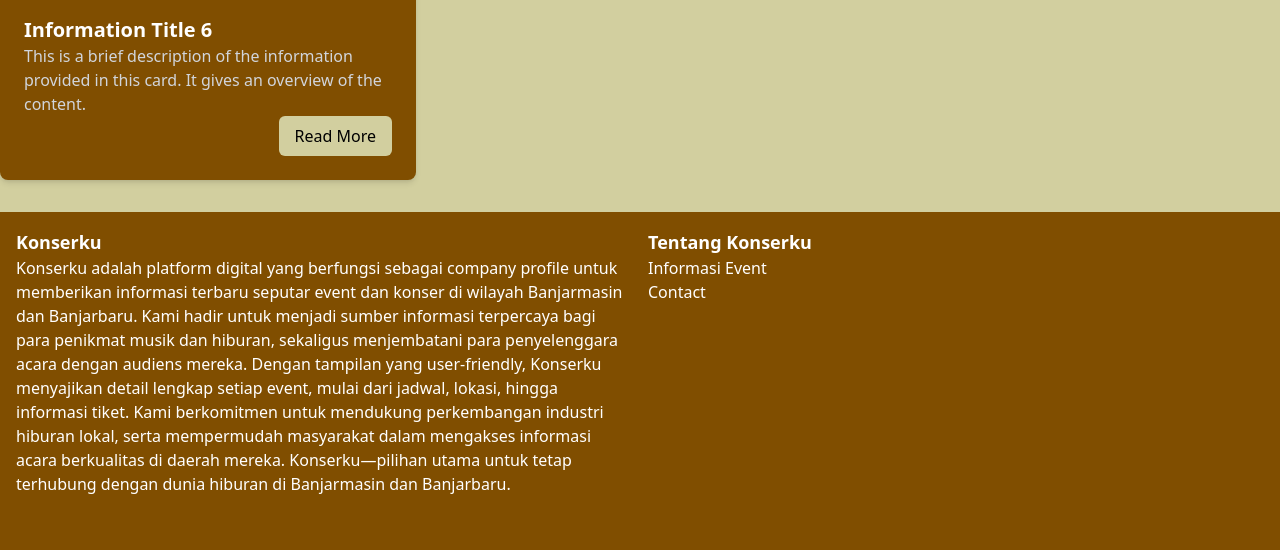
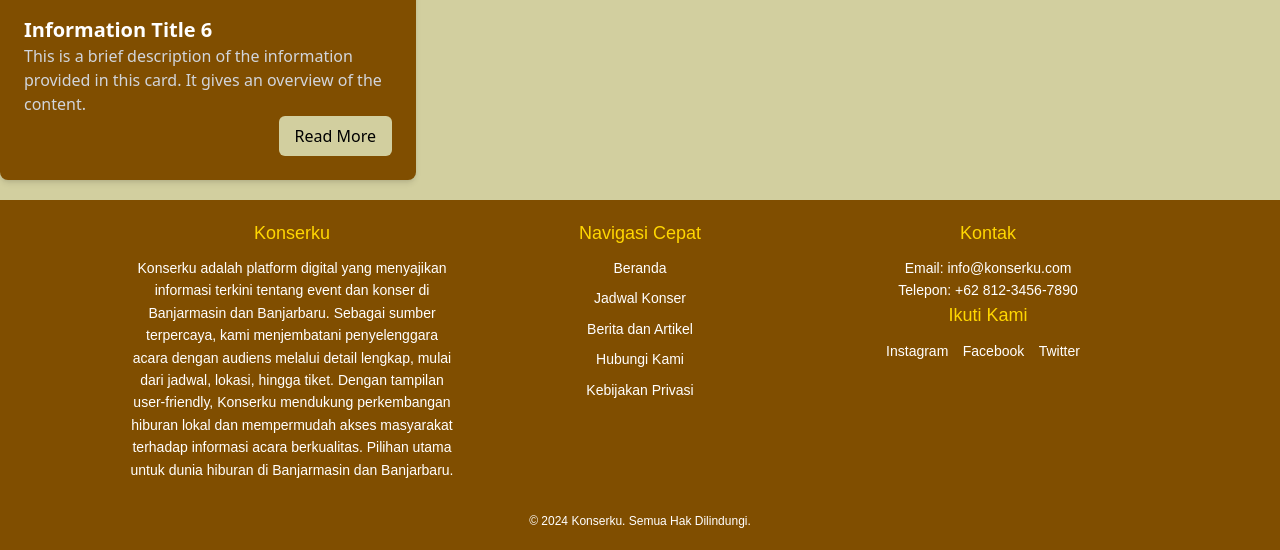
Before and after one commit to stfth04/konserku, a PHP site: page / in a window 1280 px wide. Shown: the part 756-1306 px from the top of the page. Before the commit the page ends 1250 px from the top, so only its background shows below. Run offline with PHP 8.4, Linux system fonts and the light colour scheme; some libraries are stand-ins or nearby versions.

Commit message:
index.php

```diff
--- a/index.php
+++ b/index.php
@@ -9,6 +9,7 @@
   <script src="https://cdn.tailwindcss.com"></script>
   <link href="https://cdnjs.cloudflare.com/ajax/libs/font-awesome/5.15.3/css/all.min.css" rel="stylesheet" />
   <link href="https://fonts.googleapis.com/css2?family=Roboto:wght@400;700&amp;display=swap" rel="stylesheet" />
+  <link rel="stylesheet" href="style.css" />
 </head>
 <body class="font-roboto bg-[#D2CF9F]">
 <nav class="bg-[#804E00] p-4 h-20 flex justify-between items-center">
@@ -52,13 +53,13 @@
         <img alt="Informative image with a detailed description of the content" class="w-full h-48 object-cover"
           height="192" src="jusi.png" width="100%" />
         <div class="p-6">
-          <h2 class="text-xl font-bold text-white">
+          <h2 class="text-xl font-bold text-[#FFD700]">
             Konser Juicy Luicy<!--Information Title 1-->
           </h2>
-          <p class="text-gray-300 fas fa-calendar-alt">
+          <p class="text-white fas fa-calendar-alt">
             22 Februari 2025
           </p> <br>
-          <p class="text-gray-300 fas fa-map-marker-alt">
+          <p class="text-white fas fa-map-marker-alt">
             Banjarmasin, Gedung Sultan Suriansyah
           </p> <br>
           <div class="flex justify-end">
@@ -127,32 +128,49 @@
       </div>
     </div>
   </div>
-  <footer class="bg-[#804E00] text-white mt-8 p-4">
-    <div class="container mx-auto grid grid-cols-1 sm:grid-cols-2 gap-4">
-      <div>
-        <h3 class="text-lg font-bold">Konserku</h3>
-        <ul>
-          <li>
-            <a class="hover:underline" href="#">Konserku adalah platform digital yang berfungsi sebagai company profile untuk memberikan informasi terbaru seputar event dan konser di wilayah Banjarmasin dan Banjarbaru. Kami hadir untuk menjadi sumber informasi terpercaya bagi para penikmat musik dan hiburan, sekaligus menjembatani para penyelenggara acara dengan audiens mereka.
+  <footer>
+  <div class="footer-container">
+    <!-- Kolom Deskripsi -->
+    <div class="footer-column">
+      <h3>Konserku</h3>
+      <p>
+      Konserku adalah platform digital yang menyajikan informasi terkini tentang event dan
+      konser di Banjarmasin dan Banjarbaru. Sebagai sumber terpercaya, kami menjembatani
+      penyelenggara acara dengan audiens melalui detail lengkap, mulai dari jadwal, lokasi, hingga tiket.
+      Dengan tampilan user-friendly, Konserku mendukung perkembangan hiburan lokal dan mempermudah akses
+      masyarakat terhadap informasi acara berkualitas.
+      Pilihan utama untuk dunia hiburan di Banjarmasin dan Banjarbaru.
+      </p>
+    </div>
 
-Dengan tampilan yang user-friendly, Konserku menyajikan detail lengkap setiap event, mulai dari jadwal, lokasi, hingga informasi tiket. Kami berkomitmen untuk mendukung perkembangan industri hiburan lokal, serta mempermudah masyarakat dalam mengakses informasi acara berkualitas di daerah mereka.
+    <!-- Kolom Navigasi Cepat -->
+    <div class="footer-column">
+      <h3>Navigasi Cepat</h3>
+      <ul>
+        <li><a href="index.php" onclick="scrollToTop(event)">Beranda</a></li>
+        <li><a href="#events">Jadwal Konser</a></li>
+        <li><a href="#news">Berita dan Artikel</a></li>
+        <li><a href="#contact">Hubungi Kami</a></li>
+        <li><a href="#privacy">Kebijakan Privasi</a></li>
+      </ul>
+    </div>
 
-Konserku—pilihan utama untuk tetap terhubung dengan dunia hiburan di Banjarmasin dan Banjarbaru.</a>
-          </li>
-        </ul>
-      </div>
-      <div>
-        <h3 class="text-lg font-bold">Tentang Konserku</h3>
-        <ul>
-          <li>
-            <a class="hover:underline" href="#"> Informasi Event </a>
-          </li>
-          <li>
-            <a class="hover:underline" href="#"> Contact </a>
-          </li>
-        </ul>
+    <!-- Kolom Kontak -->
+    <div class="footer-column">
+      <h3>Kontak</h3>
+      <p>Email: <a href="mailto:info@konserku.com">info@konserku.com</a></p>
+      <p>Telepon: +62 812-3456-7890</p>
+      <h3>Ikuti Kami</h3>
+      <div class="social-icons">
+        <a href="https://instagram.com" target="_blank">Instagram</a>
+        <a href="https://facebook.com" target="_blank">Facebook</a>
+        <a href="https://twitter.com" target="_blank">Twitter</a>
       </div>
     </div>
+  </div>
+  <div class="footer-bottom">
+    © 2024 Konserku. Semua Hak Dilindungi.
+  </div>
   </footer>
   <script src="script.js"></script>
 </body>
--- a/informasi.js
+++ b/informasi.js
@@ -17,3 +17,9 @@
     window.location.href = "index.php";
   }
 }
+function scrollToTop(event){
+  if(window.location.pathname.includes("index.php")){
+    event.preventDefault();
+    window.scrollToTop({ top: 0, behavior: "smooth"});
+  }
+}
--- a/style.css
+++ b/style.css
@@ -20,3 +20,76 @@
 #dropdown a:hover {
   background-color: #bfbf8f;
 }
+/* Footer Container */
+footer {
+  background-color: #804E00; /* Latar belakang gelap */
+  color: #FFFFFF; /* Warna teks putih */
+  padding: 20px 10%;
+  font-family: Arial, sans-serif;
+  margin-top: 20px;
+}
+
+.footer-container {
+  display: flex;
+  justify-content: space-between;
+  flex-wrap: wrap;
+  gap: 20px;
+}
+
+.footer-column {
+  flex: 1;
+  min-width: 250px;
+  text-align: center;
+}
+
+.footer-column h3 {
+  margin-bottom: 10px;
+  font-size: 18px;
+  color: #FFD700; /* Warna emas */
+}
+
+.footer-column p,
+.footer-column ul {
+  font-size: 14px;
+  line-height: 1.6;
+}
+
+.footer-column ul {
+  list-style: none;
+  padding: 0;
+}
+
+.footer-column ul li {
+  margin-bottom: 8px;
+}
+
+.footer-column ul li a {
+  color: #FFFFFF;
+  text-decoration: none;
+}
+
+.footer-column ul li a:hover {
+  text-decoration: underline;
+  color: #FFD700;
+}
+
+.social-icons a {
+  display: inline-block;
+  margin-right: 10px;
+  color: #FFFFFF;
+  text-decoration: none;
+  font-size: 14px;
+}
+
+.social-icons a:hover {
+  color: #FFD700;
+}
+
+/* Footer Bottom */
+.footer-bottom {
+  text-align: center;
+  margin-top: 20px;
+  font-size: 12px;
+  border-top: 1px solid #804E00;
+  padding-top: 10px;
+}
```
Also changed, not shown: event.css (+9 -0 lines), event.php (+39 -22 lines), info_pribadi.php (+4 -3 lines), informasi.css (added).
